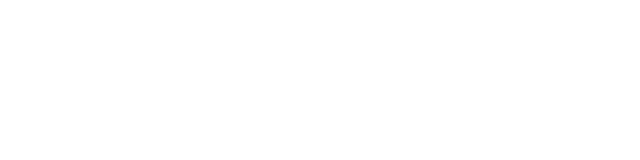
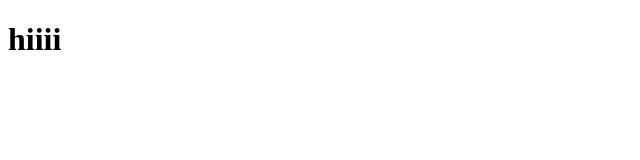
Before and after one commit to Emitaz-pias/sales-analysis-front, a React (Create React App) app: page / in a window 1280 px wide. Shown: the top 160 px of the page, without its empty margins (0-640 px from the left). Built offline with nearby package versions, Linux system fonts and the light colour scheme.

Commit message:
fist commit

```diff
--- a/src/App.js
+++ b/src/App.js
@@ -4,7 +4,7 @@
 function App() {
   return (
     <div>
-
+      <h1>hiiii</h1>
     </div>
   );
 }
```
